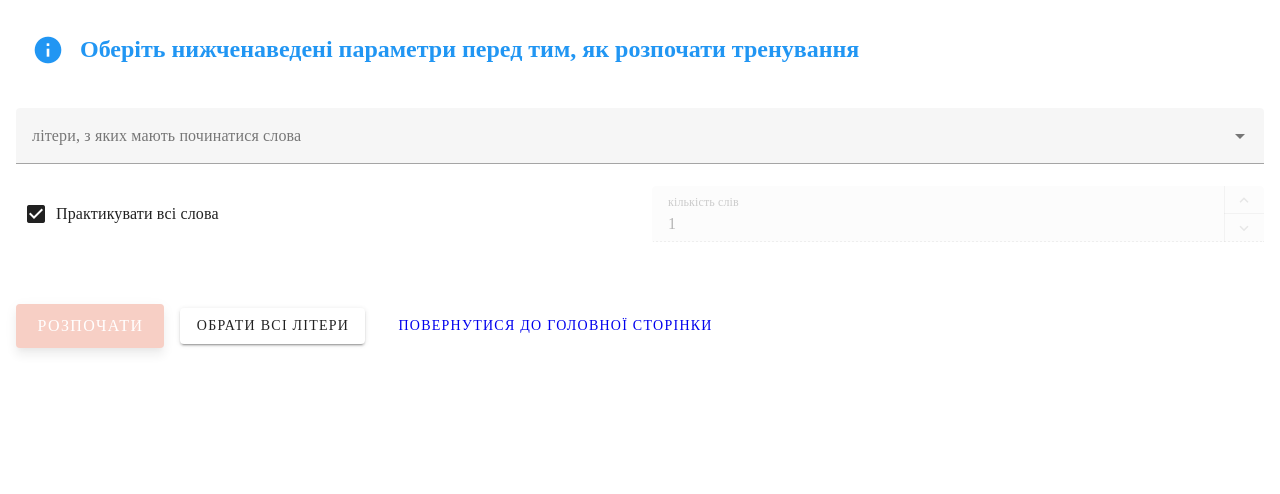
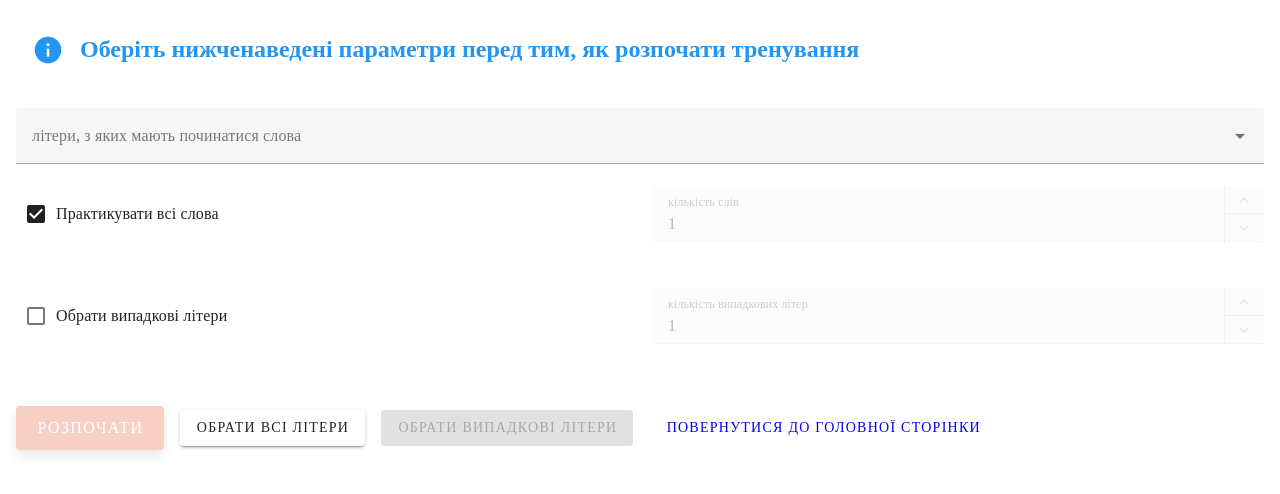
Before and after one commit to linvisn/naholosy, a Nuxt app: page /Practice in a window 1280 px wide. Shown: the top 494 px of the page. Built offline with nearby package versions, Linux system fonts and the light colour scheme; what simple-analytics-vue would draw is missing.

Commit message:
Refactor Practice component: rename variables for clarity and enhance letter selection options

```diff
--- a/pages/Practice.vue
+++ b/pages/Practice.vue
@@ -2,9 +2,12 @@
 import words from '~/assets/data/words_processed.json'
 
 const isPreparation = ref(true)
-const practiceAll = ref(true)
-const wordAmount = ref(1)
+const practiceAllWords = ref(true)
+const wordsAmount = ref(1)
+const letters = words.map((word) => word.letter)
 const chosenLetters = ref([])
+const useShuffledLetters = ref(false)
+const shuffledLettersAmount = ref(1)
 const array = ref([])
 const currentWord = ref({})
 const answer = ref('')
@@ -15,8 +18,9 @@ const mistakes = ref([])
 const showMistakes = ref(false)
 const chipColor = ref('')
 
-const extractLetters = () => {
-    return words.map((word) => word.letter)
+const shuffleLetters = () => {
+    let shuffled = letters.sort(() => 0.5 - Math.random())
+    return shuffled.slice(0, shuffledLettersAmount.value)
 }
 const startPractice = () => {
     isPreparation.value = false
@@ -33,7 +37,7 @@ const startPractice = () => {
         [wordsToShuffle[currentIndex], wordsToShuffle[randomIndex]] = [wordsToShuffle[randomIndex], wordsToShuffle[currentIndex]]
     }
 
-    array.value = wordsToShuffle.slice(0, practiceAll.value ? undefined : wordAmount.value)
+    array.value = wordsToShuffle.slice(0, practiceAllWords.value ? undefined : wordsAmount.value)
     maxPoints.value = array.value.length
     currentWord.value = array.value[0]
 }
@@ -68,19 +72,25 @@ const checkWord = () => {
         <v-alert class="text-h5 font-weight-bold" type="info" variant="text" icon-size="x-large" prominent
             text="Оберіть нижченаведені параметри перед тим, як розпочати тренування" />
         <div class="mt-6 mb-10">
-            <v-select v-model="chosenLetters" label="літери, з яких мають починатися слова" :items="extractLetters()"
+            <v-select v-model="chosenLetters" label="літери, з яких мають починатися слова" :items="letters"
                 multiple clearable />
             <v-row class="d-flex flex-row">
-                <v-col><v-checkbox v-model="practiceAll" label="Практикувати всі слова" /></v-col>
-                <v-col><v-number-input v-model="wordAmount" :min="1" :disabled="practiceAll" controlVariant="stacked"
+                <v-col><v-checkbox v-model="practiceAllWords" label="Практикувати всі слова" /></v-col>
+                <v-col><v-number-input v-model="wordsAmount" :min="1" :disabled="practiceAllWords" controlVariant="stacked"
                         label="кількість слів" /></v-col>
+            </v-row>
+            <v-row class="d-flex flex-row">
+                <v-col><v-checkbox v-model="useShuffledLetters" label="Обрати випадкові літери" /></v-col>
+                <v-col><v-number-input v-model="shuffledLettersAmount" :min="1" :disabled="!useShuffledLetters" controlVariant="stacked"
+                        label="кількість випадкових літер" /></v-col>
             </v-row>
         </div>
 
         <div class="d-flex align-center flex-wrap ga-4">
             <v-btn class="bg-deep-orange-accent-4" size="large" variant="tonal" elevation="8"
                 :disabled="chosenLetters.length < 1" @click="startPractice()">Розпочати</v-btn>
-            <v-btn @click="chosenLetters = extractLetters()">Обрати всі літери</v-btn>
+            <v-btn @click="chosenLetters = letters">Обрати всі літери</v-btn>
+            <v-btn :disabled="!useShuffledLetters" @click="chosenLetters = shuffleLetters()">Обрати випадкові літери</v-btn>
             <NuxtLink to="/">
                 <v-btn variant="text">Повернутися до головної сторінки</v-btn>
             </NuxtLink>
@@ -96,7 +106,8 @@ const checkWord = () => {
 
         <v-overlay v-model="showMistakes" class="d-flex align-center justify-center">
             <v-card title="Помилки, яких ви припустилися">
-                <v-table :style="{ 'max-width': '75vh', 'max-height': '75vh' }" striped="odd" density="compact" fixed-header hover>
+                <v-table :style="{ 'max-width': '75vh', 'max-height': '75vh' }" striped="odd" density="compact"
+                    fixed-header hover>
                     <thead>
                         <tr>
                             <th>ваша відповідь</th>
@@ -123,7 +134,7 @@ const checkWord = () => {
         </div>
 
         <v-text-field v-model="answer" @keyup.enter="answer.length > 1 ? checkWord() : ''"
-            label="запиши слово маленькими літерами, а наголошені голосні - великими (першу літеру також можна записати великою, навіть якщо вона ненаголошена)" />
+            label="запишіть слово маленькими літерами, а наголошені голосні - великими (першу літеру також можна записати великою, навіть якщо вона ненаголошена)" />
 
         <div class="d-flex flex-wrap ga-4">
             <v-btn v-if="array.length > 1" :disabled="answer.length < 1" variant="tonal"
```
